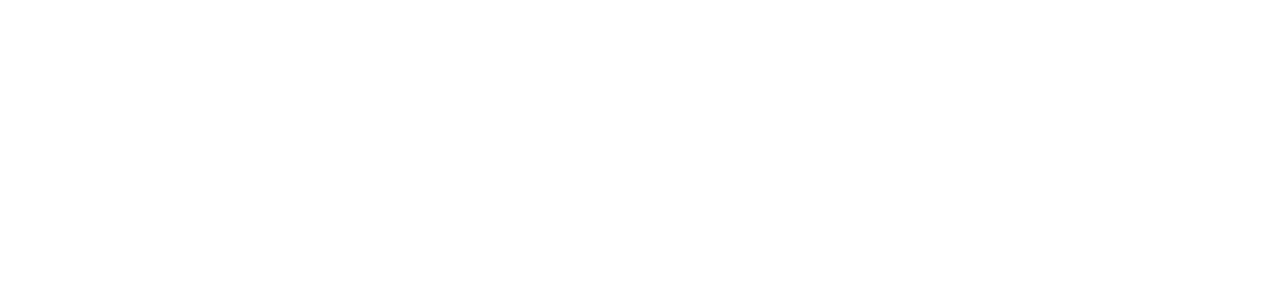
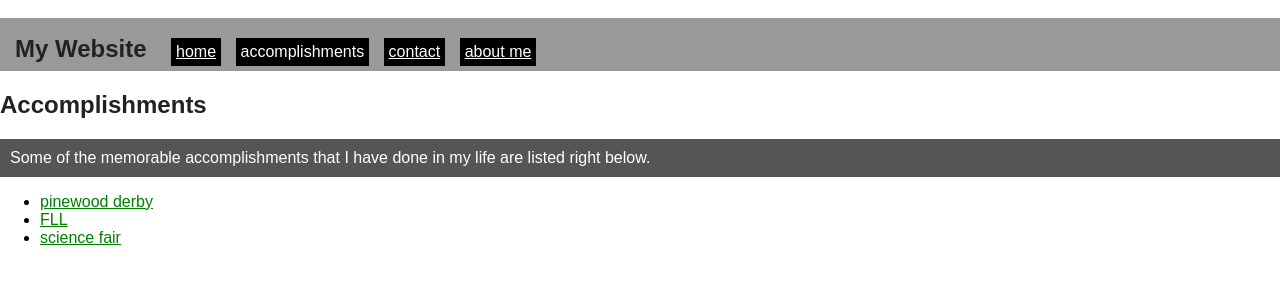
Before and after one commit to NaughtNoah/naughtnoah.github.io, a plain HTML site: page page4.html in a window 1280 px wide. Drawn offline with Linux system fonts and the light colour scheme.

Commit message:
"bug fixes"

```diff
--- a/page4.html
+++ b/page4.html
@@ -5,6 +5,26 @@
 	<link rel="stylesheet" type="text/css" href="main.css">﻿
 </head>
 <body>
+	<header>
+		<nav>
+			<h1>My Website</h1>
+			<ul>
+				<li><a href="index.html">home</a></li>
+				<li>accomplishments</li>
+				<li><a href="page2.html">contact</a></li>
+				<li><a href="page3.html">about me</a></li>
+			</ul>
+		</nav>
+	</header>
+	<h2>Accomplishments</h2>
+	<p>
+		Some of the memorable accomplishments that I have done in my life are listed right below.
+	</p>
+	<ul>
+		<li> <a href="#">pinewood derby</a></li>
+		<li><a href="#">FLL</a></li>
+		<li><a href="#">science fair</a></li>
+	</ul>
 
 </body>
 </html>
```
Also changed, not shown: index.html (+1 -1 lines), page2.html (+13 -8 lines), page3.html (+14 -8 lines).
